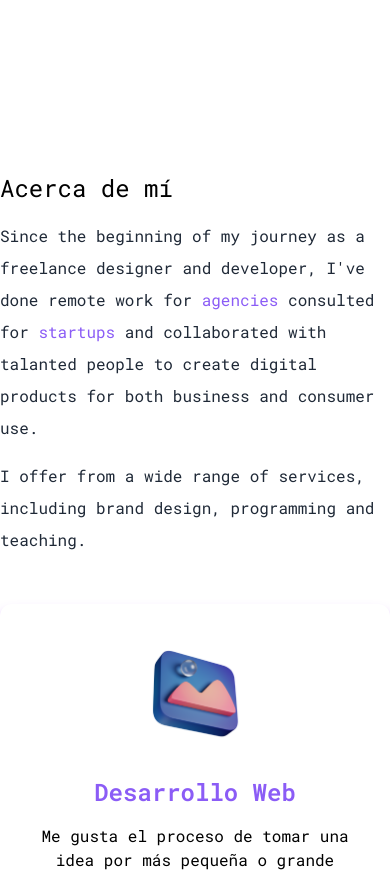
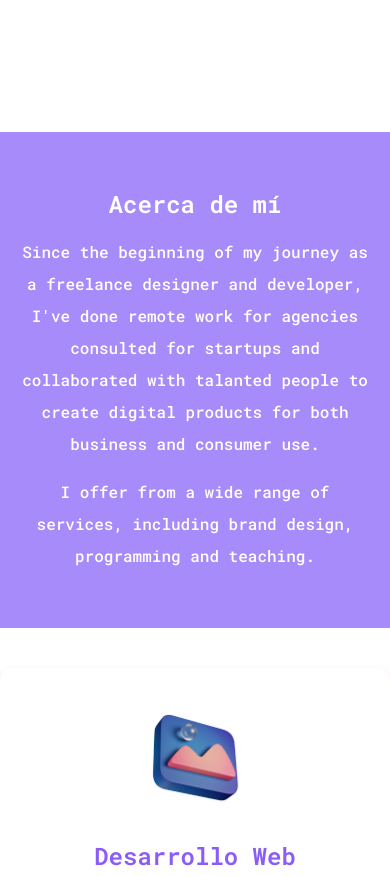
Before and after one commit to MarioGuTe/portafolio-next13, a Next.js app: page / in a window 390 px wide. Shown: the part 800-1676 px from the top of the page. Built offline with nearby package versions, Linux system fonts and the light colour scheme.

Commit message:
update acercade mi mobile view style

```diff
--- a/app/components/Cards.jsx
+++ b/app/components/Cards.jsx
@@ -5,17 +5,15 @@ import design from "/public/design.png";
 const Cards = () => {
   return (
     <section>
-      <div className="mt-8">
-        <h3 className=" text-2xl py-2  dark:text-white">Acerca de mí</h3>
-        <p className="text-md py-2 leading-8 text-gray-800  dark:text-white">
+      <div className=" bg-violet-400 w-full text-center px-4 py-12 text-white">
+        <h3 className=" text-2xl py-2 font-semibold">Acerca de mí</h3>
+        <p className="text-md py-2 leading-8 font-medium">
           Since the beginning of my journey as a freelance designer and
-          developer, I've done remote work for
-          <span className="text-violet-500 "> agencies </span>
-          consulted for <span className="text-violet-500">startups </span>
+          developer, I've done remote work for agencies consulted for startups
           and collaborated with talanted people to create digital products for
           both business and consumer use.
         </p>
-        <p className="text-md py-2 leading-8 text-gray-800  dark:text-white">
+        <p className="text-md py-2 leading-8 font-medium">
           I offer from a wide range of services, including brand design,
           programming and teaching.
         </p>
```
